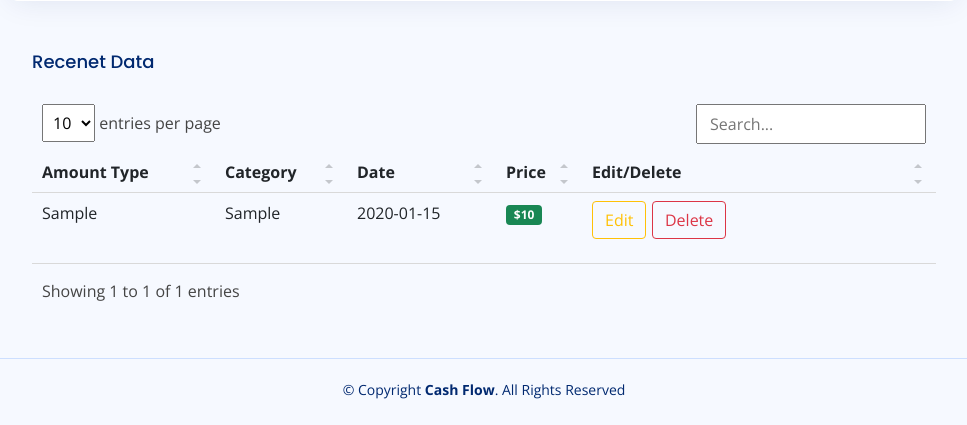
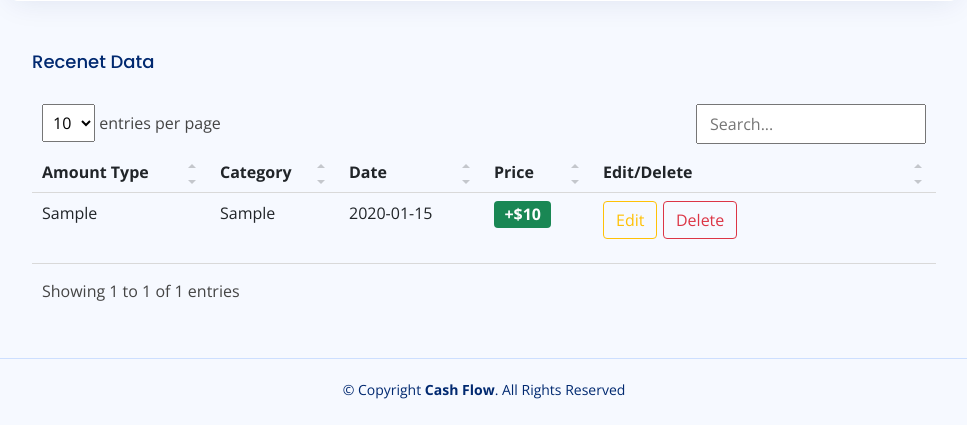
Before and after one commit to Bugswash/Cash-Flow-Management, a Flask app: page /dashboard in a window 1280 px wide. Shown: the part 1149-1574 px from the top of the page, without its empty margins (306-1273 px from the left). Run offline with Flask 2, Linux system fonts and the light colour scheme; a user stored in the database is signed in; tables that the repository leaves empty hold one stand-in row (values such as "Sample post"); some libraries are stand-ins or nearby versions.

Commit message:
Increase The Font size

```diff
--- a/templates/Dashboard.html
+++ b/templates/Dashboard.html
@@ -359,9 +359,9 @@
                 <td id='D{{ datas.aid }}'>{{ datas.date }}</td>
                 {% if datas.amounttype == 'Expenses' %}
 
-                <td> <span class="badge bg-danger" id='M{{ datas.aid }}'>${{ datas.amount }}</span></td>
+                <td> <span class="fs-6 badge bg-danger" id='M{{ datas.aid }}'>-${{ datas.amount }}</span></td>
                 {% else %}
-                <td> <span class="badge bg-success" id='M{{ datas.aid }}'>${{ datas.amount }}</span></td>
+                <td> <span class="fs-6 badge bg-success" id='M{{ datas.aid }}'>+${{ datas.amount }}</span></td>
                 {% endif %}
                 <td>
                   <div class="row">
```
